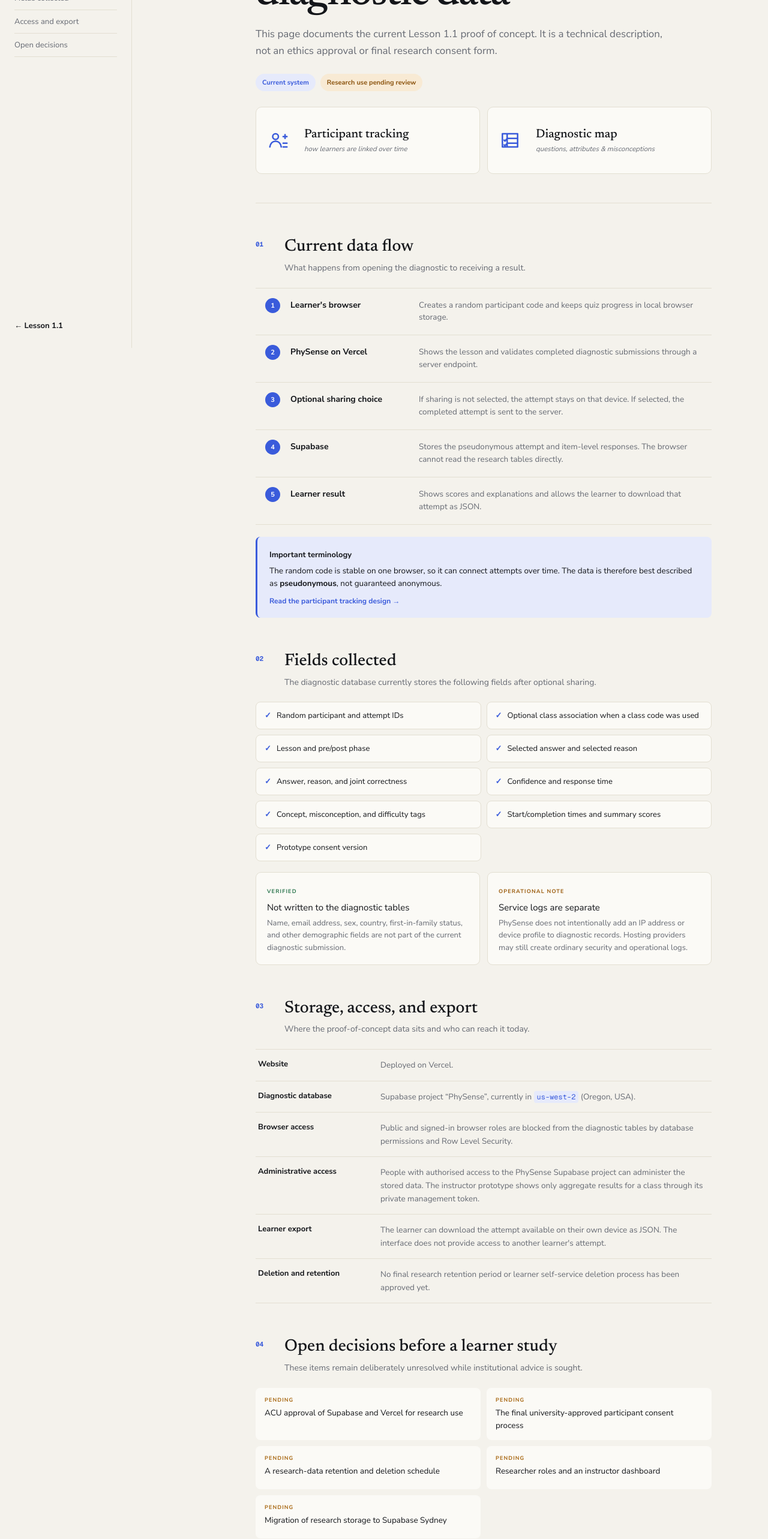
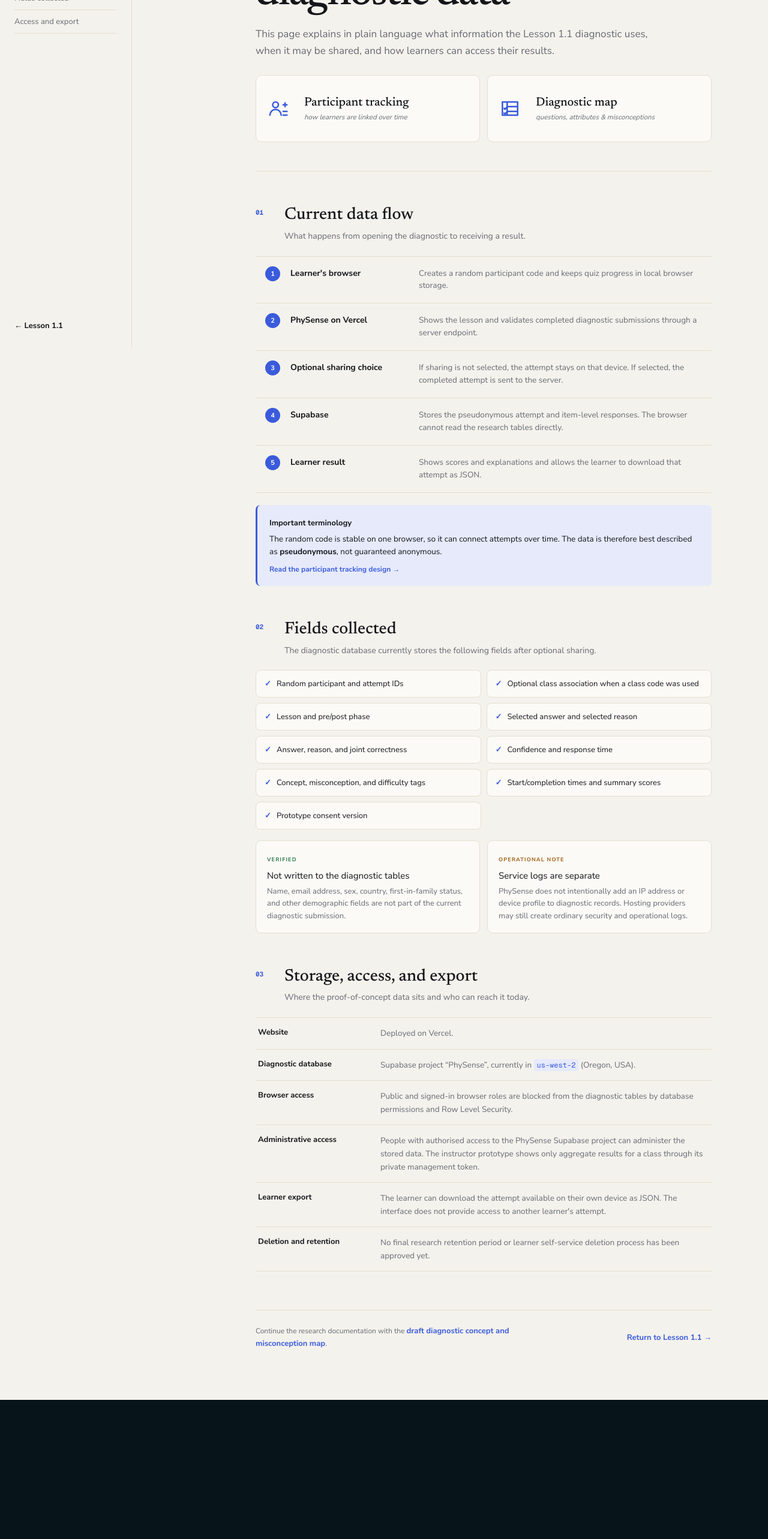
Before and after one commit to Raheeq-lab/PhySense, a Next.js app: page /data-and-privacy in a window 1280 px wide. Shown: the part 220-2786 px from the top of the page at 60% size. After the commit the page ends 2554 px from the top, so only its background shows below. Built offline with nearby package versions, Linux system fonts and the light colour scheme.

Commit message:
Remove internal research decisions from public page

```diff
--- a/src/app/data-and-privacy/page.tsx
+++ b/src/app/data-and-privacy/page.tsx
@@ -19,14 +19,6 @@ const storedFields = [
   'Prototype consent version',
 ];
 
-const openDecisions = [
-  'ACU approval of Supabase and Vercel for research use',
-  'The final university-approved participant consent process',
-  'A research-data retention and deletion schedule',
-  'Researcher roles and an instructor dashboard',
-  'Migration of research storage to Supabase Sydney',
-];
-
 export default function DataAndPrivacyPage() {
   return <div className={styles.page}>
     <aside className={styles.sidebar}>
@@ -36,17 +28,15 @@ export default function DataAndPrivacyPage() {
         <a href="#flow">Current data flow</a>
         <a href="#fields">Fields collected</a>
         <a href="#access">Access and export</a>
-        <a href="#decisions">Open decisions</a>
       </nav>
       <Link className={styles.back} href="/block-1/1-1">← Lesson 1.1</Link>
     </aside>
 
     <main className={styles.main}>
       <header id="overview" className={styles.hero}>
-        <span className={styles.eyebrow}>Prototype transparency record · reviewed 12 October 2026</span>
+        <span className={styles.eyebrow}>Data &amp; privacy</span>
         <h1>How PhySense handles diagnostic data</h1>
-        <p>This page documents the current Lesson 1.1 proof of concept. It is a technical description, not an ethics approval or final research consent form.</p>
-        <div className={styles.statusRow}><span>Current system</span><span>Research use pending review</span></div>
+        <p>This page explains in plain language what information the Lesson 1.1 diagnostic uses, when it may be shared, and how learners can access their results.</p>
         <div className={styles.documentLinks} aria-label="Research design documents">
           <Link href="/participant-tracking"><svg viewBox="0 0 24 24" aria-hidden="true"><circle cx="9" cy="8" r="3"/><path d="M3 19c.7-4 2.7-6 6-6s5.3 2 6 6M17 8h4m-2-2v4M17 15h4m-4 4h4"/></svg><span><b>Participant tracking</b><small>how learners are linked over time</small></span></Link>
           <Link href="/diagnostic-map"><svg viewBox="0 0 24 24" aria-hidden="true"><path d="M4 5h16v14H4zM9 5v14M9 10h11M9 15h11"/><path d="m5.8 11.8 1 1 1.5-2M5.8 16.8l1 1 1.5-2"/></svg><span><b>Diagnostic map</b><small>questions, attributes &amp; misconceptions</small></span></Link>
@@ -86,12 +76,6 @@ export default function DataAndPrivacyPage() {
         </dl>
       </section>
 
-      <section id="decisions">
-        <div className={styles.sectionHeading}><span>04</span><div><h2>Open decisions before a learner study</h2><p>These items remain deliberately unresolved while institutional advice is sought.</p></div></div>
-        <ul className={styles.decisions}>{openDecisions.map(item => <li key={item}>{item}</li>)}</ul>
-        <div className={styles.boundary}><strong>Current boundary</strong><p>The diagnostic may be demonstrated and tested with synthetic data. Real learner data must not be treated as an approved research dataset until the relevant ethics, consent, hosting, access, and retention requirements are confirmed.</p></div>
-      </section>
-
       <footer><p>Continue the research documentation with the <Link href="/diagnostic-map">draft diagnostic concept and misconception map</Link>.</p><Link href="/block-1/1-1">Return to Lesson 1.1 →</Link></footer>
     </main>
   </div>;
```
